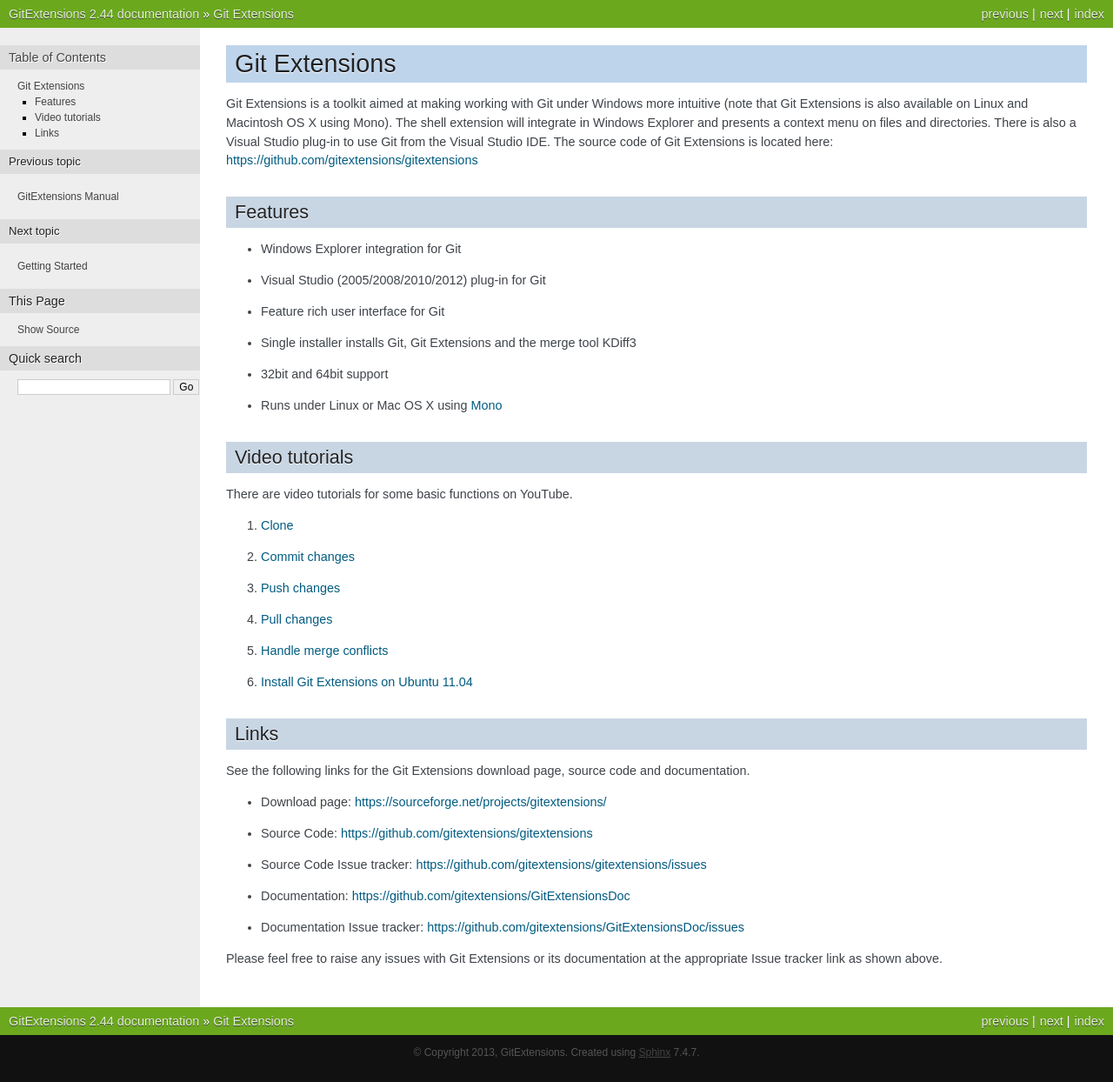
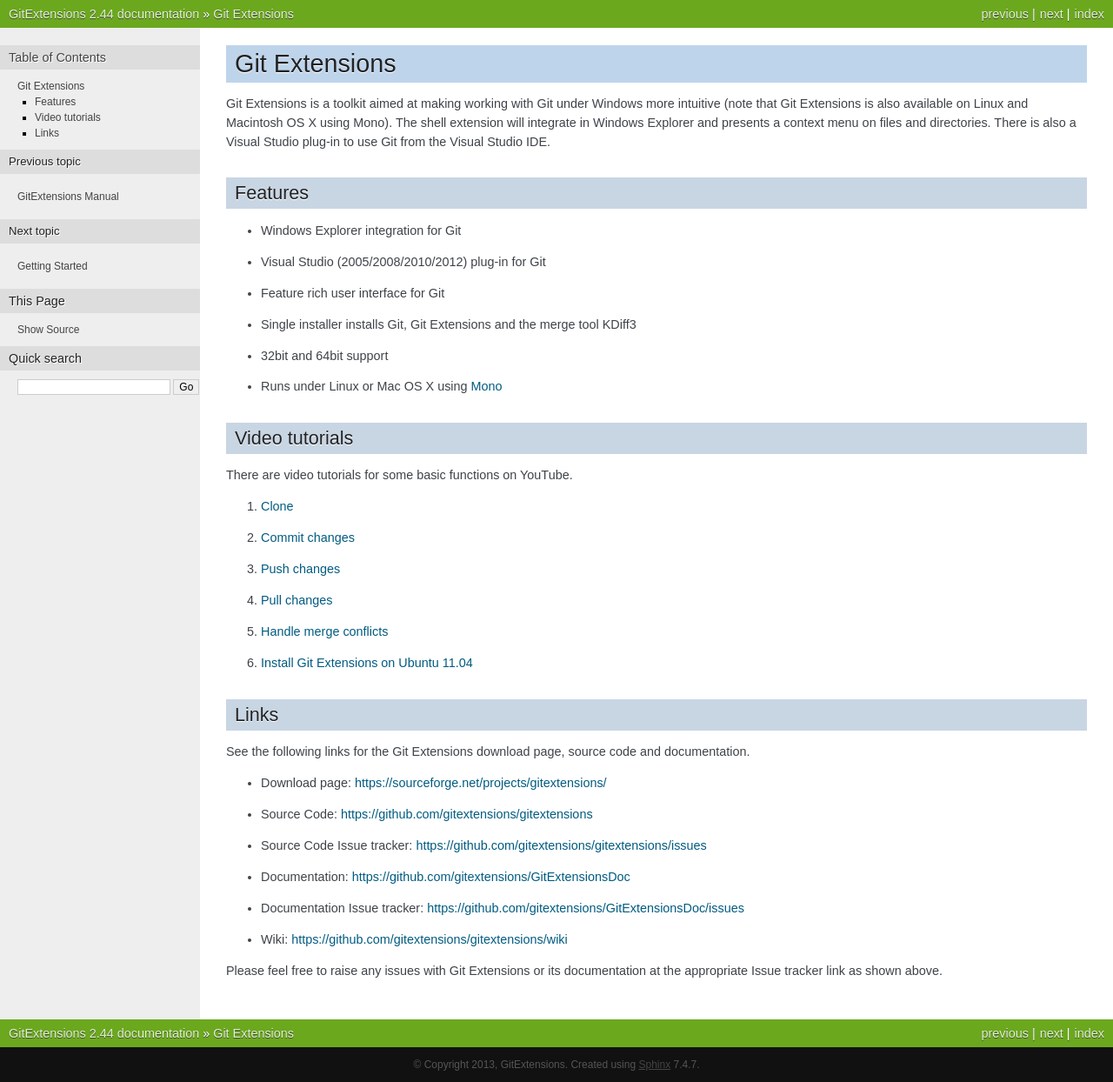
Before and after one commit to martinqt/GitExtensionsDoc, a Sphinx documentation site: the page built from source/git_extensions.rst, in a window 1280 px wide. Shown: the whole page at 87% size. Built offline with Sphinx 7.4.7, drawn with Linux system fonts in a browser that asks for light colours.

Commit message:
Add Wiki details
readme.md - add Wiki link
git_extensions.rst - add Wiki link to Links section, remove link from intro

```diff
--- a/source/git_extensions.rst
+++ b/source/git_extensions.rst
@@ -4,8 +4,7 @@
 Git Extensions is a toolkit aimed at making working with Git under Windows more intuitive
 (note that Git Extensions is also available on Linux and Macintosh OS X using Mono). The shell
 extension will integrate in Windows Explorer and presents a context menu on files and directories.
-There is also a Visual Studio plug-in to use Git from the Visual Studio IDE. The source code of Git
-Extensions is located here: https://github.com/gitextensions/gitextensions
+There is also a Visual Studio plug-in to use Git from the Visual Studio IDE.
 
 Features
 --------
@@ -39,5 +38,6 @@
 * Source Code Issue tracker: https://github.com/gitextensions/gitextensions/issues
 * Documentation: https://github.com/gitextensions/GitExtensionsDoc
 * Documentation Issue tracker: https://github.com/gitextensions/GitExtensionsDoc/issues
+* Wiki: https://github.com/gitextensions/gitextensions/wiki
 
 Please feel free to raise any issues with Git Extensions or its documentation at the appropriate Issue tracker link as shown above.
```
Also changed, not shown: readme.md (+2 -0 lines).
